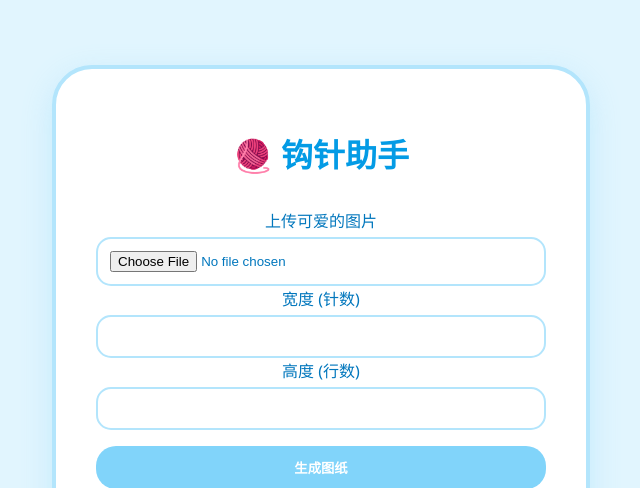
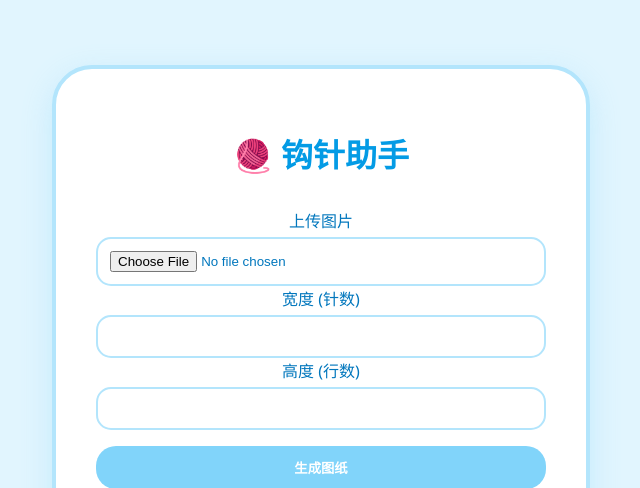
Before and after one commit to Harisawa233/CrochetedProject, a Flask app: page / in a window 1280 px wide. Shown: the top 488 px of the page, without its empty margins (319-959 px from the left). Run offline with Flask 3, Linux system fonts and the light colour scheme.

```diff
--- a/templates/index.html
+++ b/templates/index.html
@@ -13,7 +13,7 @@
 
         <form id="uploadForm" class="space-y-4">
             <div>
-                <label class="block text-sm font-medium">上传可爱的图片</label>
+                <label class="block text-sm font-medium">上传图片</label>
                 <input type="file" name="file" id="fileInput" required>
             </div>
 
```
